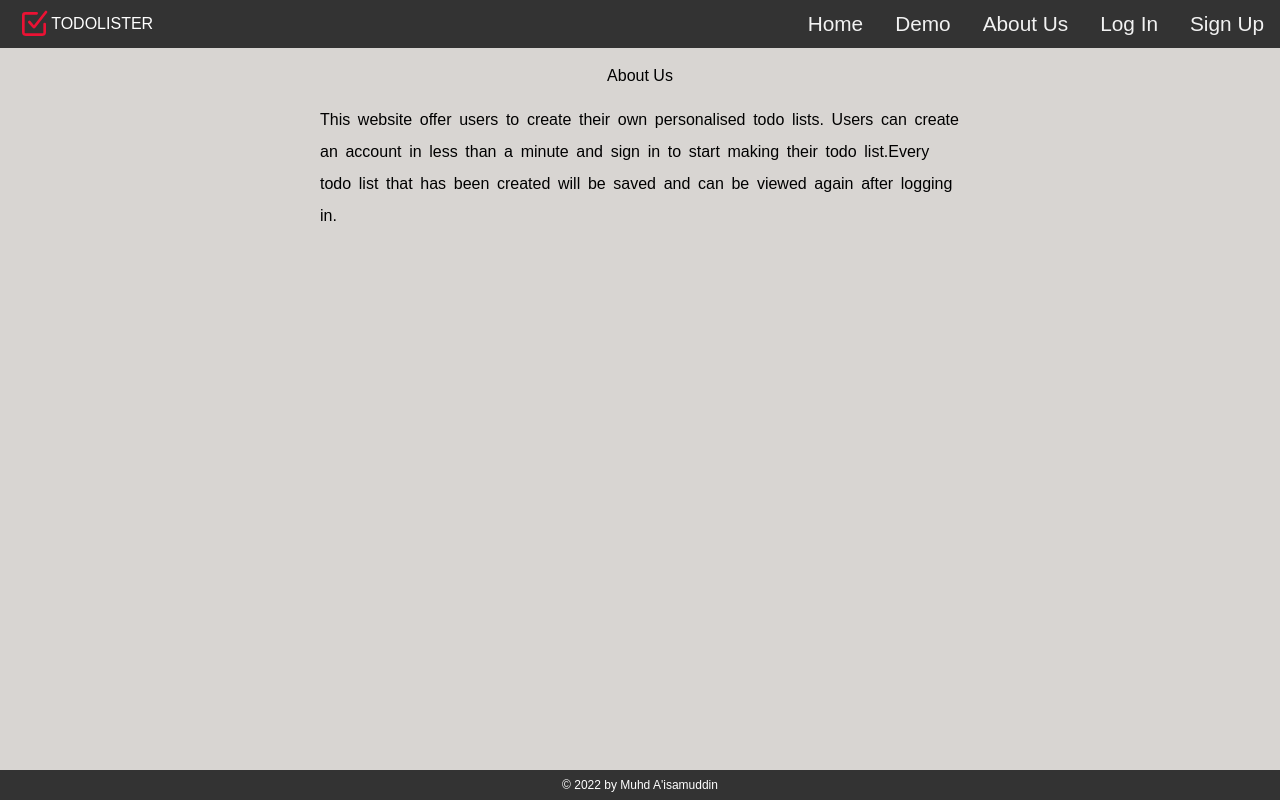
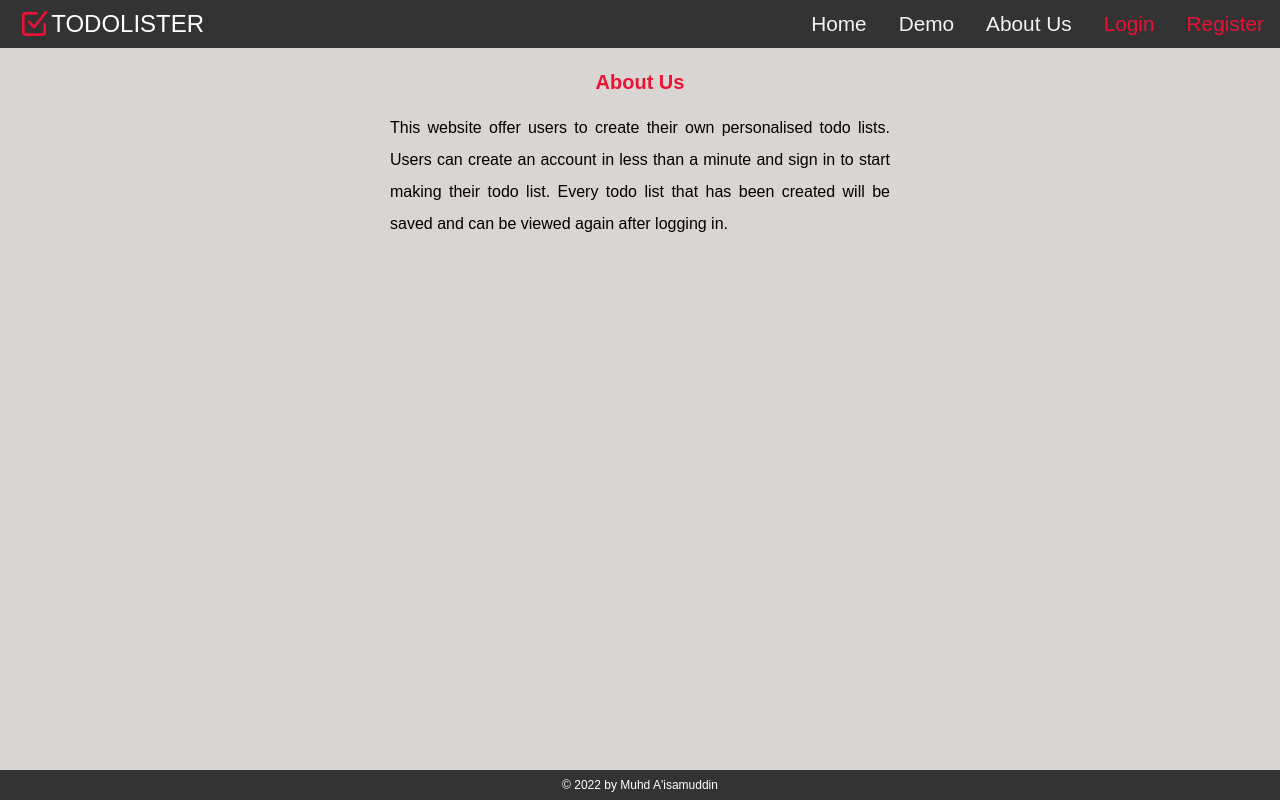
Before and after one commit to aisam94/todolister, a Next.js app: page /about in a window 1280 px wide. Built offline with nearby package versions, Linux system fonts and the light colour scheme; no server answers.

Commit message:
some ui changes

```diff
--- a/components/Header.tsx
+++ b/components/Header.tsx
@@ -23,23 +23,35 @@ const Header = () => {
   return (
     <header>
       <Link href="/">
-        <div className='header-title'>
+        <div className="header-title cursor-pointer">
           <img className="icon" src="/todolister.svg" />
-          <h1 className="logo">TODOLISTER</h1>
+          <h1 className="logo text-2xl">TODOLISTER</h1>
         </div>
       </Link>
-      <nav className="link-container text-white">
-        <Link href="/">Home</Link>
-        {!user && <Link href="/demo">Demo</Link>}
-        <Link href="/about">About Us</Link>
+      <nav className="link-container">
+        <Link href="/">
+          <div className="header-link">Home</div>
+        </Link>
+        {!user && (
+          <Link href="/demo">
+            <div className="header-link">Demo</div>
+          </Link>
+        )}
+        <Link href="/about">
+          <div className="header-link">About Us</div>
+        </Link>
         {user ? (
           <div>
             <a onClick={logOut}>Log Out</a>
           </div>
         ) : (
-          <div className="text-red-500">
-            <Link href="/login">Log In</Link>
-            <Link href="/register">Sign Up</Link>
+          <div className="text-primary">
+            <Link href="/login">
+              <span className="header-link-auth hover:bg-white">Login</span>
+            </Link>
+            <Link href="/register">
+              <span className="header-link-auth hover:bg-white">Register</span>
+            </Link>
           </div>
         )}
       </nav>
--- a/pages/about.tsx
+++ b/pages/about.tsx
@@ -7,11 +7,11 @@ const About: NextPage = () => {
     <>
       <Header />
       <main className="about-container">
-        <h1 className="about-title"> About Us </h1>
-        <p className="about-paragraph">
+        <h1 className="about-title text-primary font-bold text-xl"> About Us </h1>
+        <p className="about-paragraph text-justify">
           This website offer users to create their own personalised todo lists.
           Users can create an account in less than a minute and sign in to start
-          making their todo list.Every todo list that has been created will be
+          making their todo list. Every todo list that has been created will be
           saved and can be viewed again after logging in.
         </p>
       </main>
--- a/styles/styles.css
+++ b/styles/styles.css
@@ -37,7 +37,6 @@ h3 {
 
 .logo {
   color: white;
-  cursor: pointer;
 }
 
 .link-container {
@@ -47,15 +46,24 @@ h3 {
   position: absolute;
 }
 
-nav a {
+.header-link{
   color: #f2f2f2;
   text-align: center;
   padding: 14px 16px;
   text-decoration: none;
   font-size: 1.3em;
+  cursor: pointer;
 }
 
-nav a:hover {
+.header-link-auth{
+  text-align: center;
+  padding: 14px 16px;
+  text-decoration: none;
+  font-size: 1.3em;
+  cursor: pointer;
+}
+
+.header-link:hover {
   background-color: #ddd;
   color: black;
 }
@@ -307,9 +315,8 @@ form input {
 .about-paragraph {
   margin: auto;
   margin-top: 1em;
-  width: 50vw;
+  width: 500px;
   line-height: 2em;
-  word-spacing: 0.2em;
 }
 
 @media screen and (max-width: 640px) {
```
